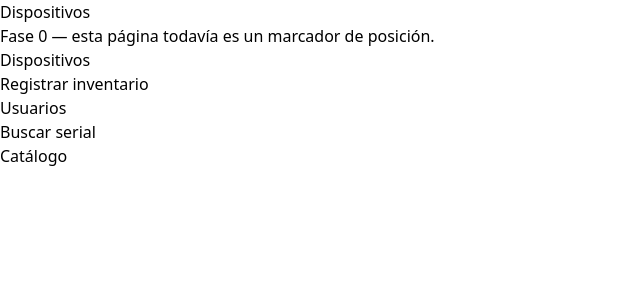
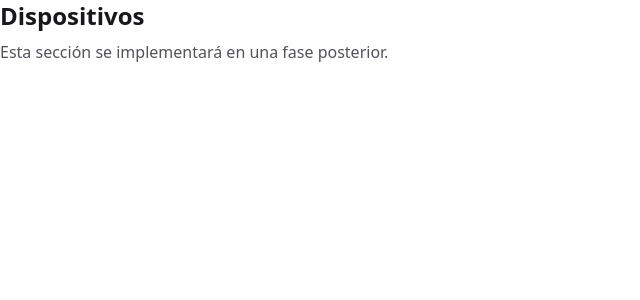
Before and after one commit to Zergio88/sie-control-center, a React (Vite) app: page /devices in a window 1280 px wide. Shown: the top 300 px of the page, without its empty margins (0-640 px from the left). Built offline with nearby package versions, Linux system fonts and the light colour scheme.

Commit message:
feat: add JWT login page

```diff
--- /dev/null
+++ b/src/pages/LoginPage.tsx
@@ -0,0 +1,95 @@
+import { useState } from 'react';
+import type { FormEvent } from 'react';
+import { Navigate, useLocation, useNavigate } from 'react-router-dom';
+import { useAuth } from '@/auth/useAuth';
+import { Button } from '@/components/ui/Button';
+import { Input } from '@/components/ui/Input';
+import { mapApiMessage } from '@/lib/apiMessages';
+
+interface LoginLocationState {
+  from?: string;
+}
+
+export function LoginPage() {
+  const { login, isAuthenticated } = useAuth();
+  const navigate = useNavigate();
+  const location = useLocation();
+
+  const [email, setEmail] = useState('');
+  const [password, setPassword] = useState('');
+  const [error, setError] = useState<string | null>(null);
+  const [submitting, setSubmitting] = useState(false);
+
+  if (isAuthenticated) {
+    return <Navigate to="/devices" replace />;
+  }
+
+  const from = (location.state as LoginLocationState | null)?.from ?? '/devices';
+
+  const handleSubmit = async (event: FormEvent<HTMLFormElement>): Promise<void> => {
+    event.preventDefault();
+    if (submitting) return;
+
+    setError(null);
+    setSubmitting(true);
+    try {
+      await login(email, password);
+      navigate(from, { replace: true });
+    } catch (err) {
+      setError(mapApiMessage(err));
+    } finally {
+      setSubmitting(false);
+    }
+  };
+
+  return (
+    <div className="flex min-h-screen items-center justify-center bg-violet-950 px-4">
+      <div className="w-full max-w-md -translate-y-2">
+        <div className="mb-8 text-center">
+          <h1 className="text-5xl font-bold tracking-tight text-white">SIE</h1>
+          <p className="mt-2 text-lg text-violet-100/80">Sistema Integral de Inventario</p>
+        </div>
+
+        <form onSubmit={handleSubmit} className="rounded-xl bg-white p-8 shadow-lg">
+          <h2 className="mb-5 text-xl font-medium text-ink">Iniciar sesión</h2>
+
+          {error && (
+            <div
+              role="alert"
+              className="mb-4 rounded-md bg-danger-bg px-3 py-2 text-sm text-danger"
+            >
+              {error}
+            </div>
+          )}
+
+          <div className="space-y-4">
+            <Input
+              label="Email"
+              type="email"
+              name="email"
+              autoComplete="email"
+              value={email}
+              onChange={(event) => setEmail(event.target.value)}
+              disabled={submitting}
+              autoFocus
+              required
+            />
+            <Input
+              label="Contraseña"
+              type="password"
+              name="password"
+              autoComplete="current-password"
+              value={password}
+              onChange={(event) => setPassword(event.target.value)}
+              disabled={submitting}
+              required
+            />
+            <Button type="submit" className="btn-block" loading={submitting}>
+              Ingresar
+            </Button>
+          </div>
+        </form>
+      </div>
+    </div>
+  );
+}
--- a/src/pages/PlaceholderPage.tsx
+++ b/src/pages/PlaceholderPage.tsx
@@ -1,33 +1,12 @@
-import { Link } from 'react-router-dom';
-
 interface PlaceholderPageProps {
   title: string;
 }
 
 export default function PlaceholderPage({ title }: PlaceholderPageProps) {
   return (
-    <main>
-      <h1>{title}</h1>
-      <p>Fase 0 — esta página todavía es un marcador de posición.</p>
-      <nav aria-label="Navegación">
-        <ul>
-          <li>
-            <Link to="/devices">Dispositivos</Link>
-          </li>
-          <li>
-            <Link to="/inventory">Registrar inventario</Link>
-          </li>
-          <li>
-            <Link to="/users">Usuarios</Link>
-          </li>
-          <li>
-            <Link to="/serial-numbers/search">Buscar serial</Link>
-          </li>
-          <li>
-            <Link to="/catalog/zones">Catálogo</Link>
-          </li>
-        </ul>
-      </nav>
-    </main>
+    <section>
+      <h1 className="text-2xl font-semibold text-ink">{title}</h1>
+      <p className="mt-2 text-ink-muted">Esta sección se implementará en una fase posterior.</p>
+    </section>
   );
 }
```
